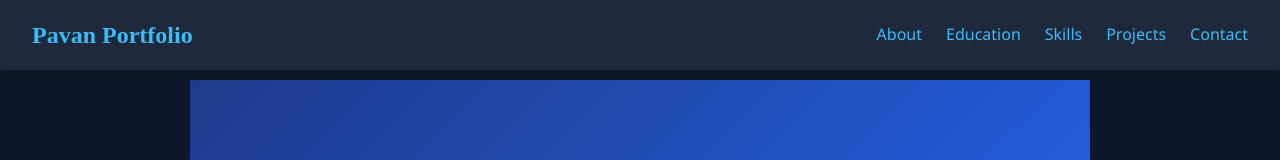
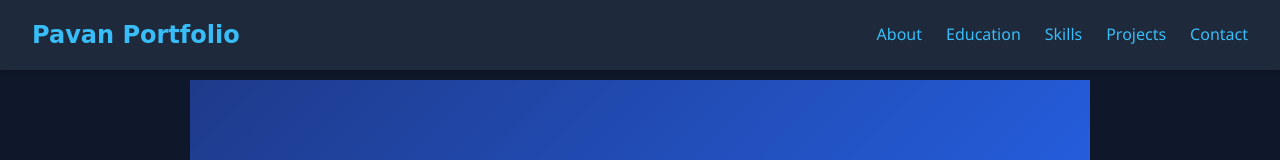
Before and after one commit to pavancn12/Portfolio, a plain HTML site: page index.html in a window 1280 px wide. Shown: the top 160 px of the page. Drawn offline with Linux system fonts and the light colour scheme.

Commit message:
Update style.css

```diff
--- a/style.css
+++ b/style.css
@@ -52,7 +52,7 @@ section {
   font-size: 1.5rem;
   font-weight: bold;
   color: #38bdf8;
-  font-family: 'Playfair Display', serif;
+  font-family: 'Allura', cursive;
 }
 .nav-links {
   list-style: none;
```
